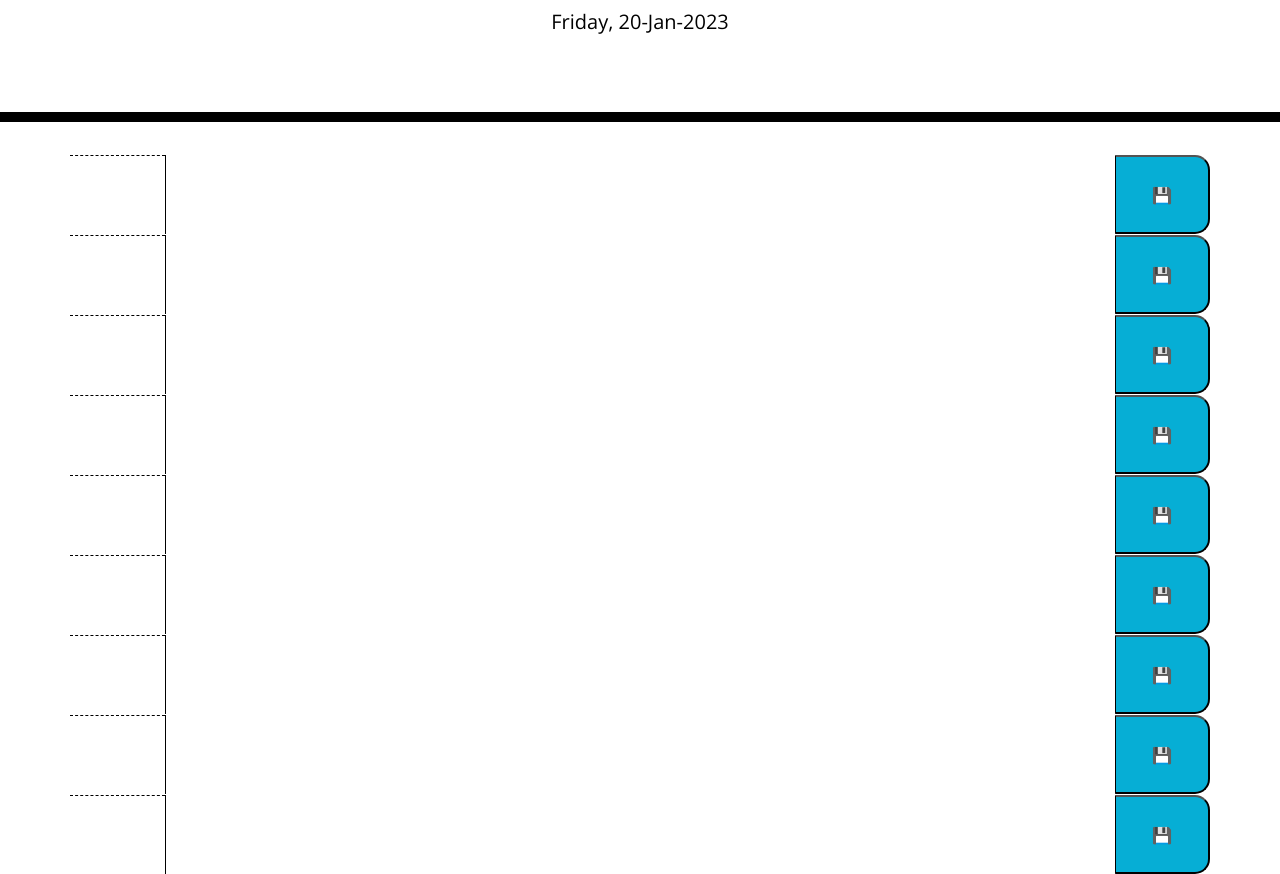
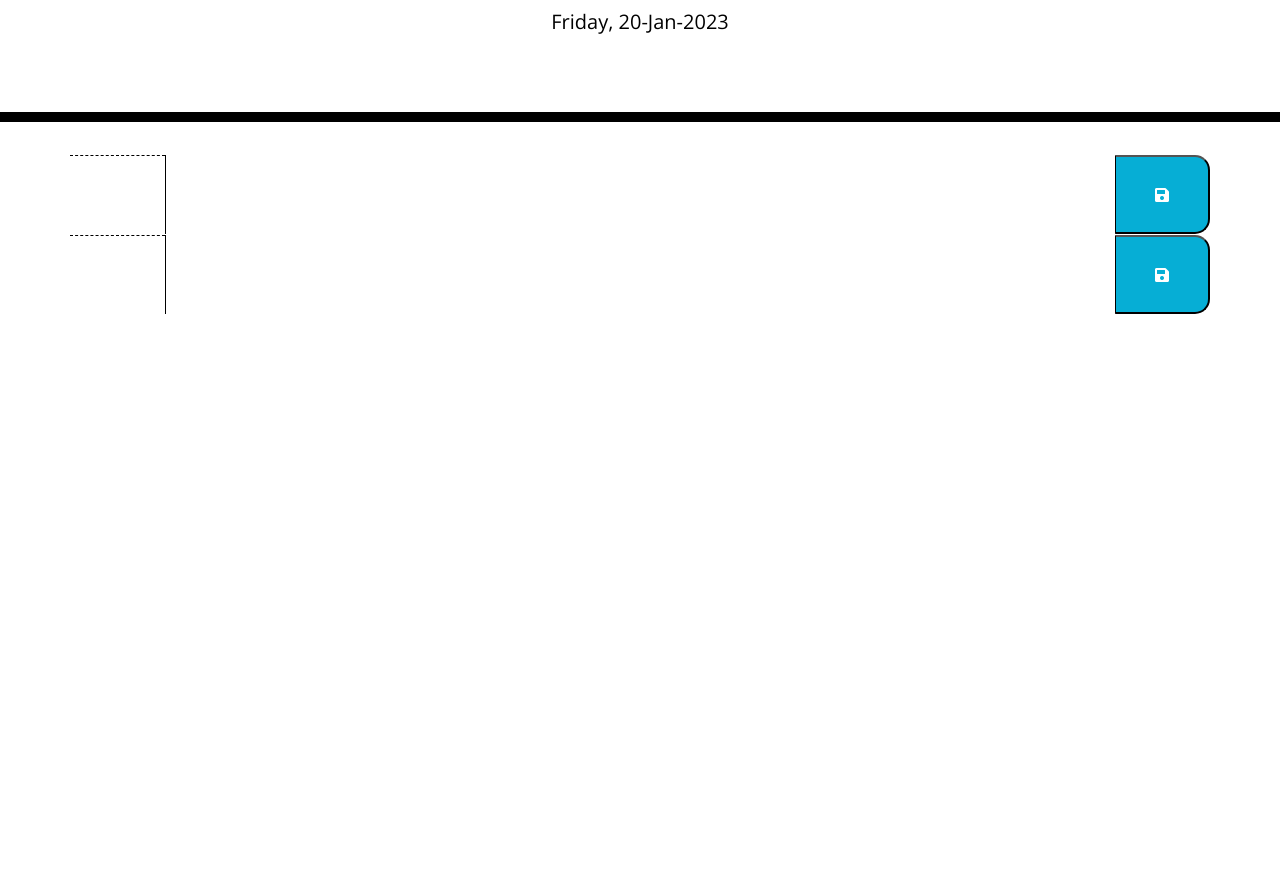
Before and after one commit to maijako/planner-app, a plain HTML site: page index.html in a window 1280 px wide. Shown: the part 182-1056 px from the top of the page. After the commit the page ends 800 px from the top, so only its background shows below. Drawn offline with nearby package versions, Linux system fonts and the light colour scheme.

Commit message:
added fonts css link to use a fas fa-save button

```diff
--- a/index.html
+++ b/index.html
@@ -4,6 +4,7 @@
     <meta charset="UTF-8" />
     <meta name="viewport" content="width=device-width, initial-scale=1.0" />
     <meta http-equiv="X-UA-Compatible" content="ie=edge" />
+    <link rel="stylesheet" href="https://use.fontawesome.com/releases/v5.12.1/css/all.css" crossorigin="anonymous">
     <link
       rel="stylesheet"
       href="https://stackpath.bootstrapcdn.com/bootstrap/4.3.1/css/bootstrap.min.css"
@@ -30,79 +31,17 @@
     </header>
     <div class="container">
       <!-- Timeblocks go here -->
-      <div class="time-block">
-        <div class="row">
+      <div class="time-block row">
           <div class="col-1 hour"></div>
           <textarea class="col-10 description"></textarea>
-          <button class="col-1 saveBtn">💾</button>
-        </div>
+          <button class="col-1 saveBtn"><i class="fas fa-save"></i></button>
       </div>
 
-      <div class="time-block">
-        <div class="row">
+      <div class="time-block row">
           <div class="col-1 hour"></div>
           <textarea class="col-10 description"></textarea>
-          <button class="col-1 saveBtn">💾</button>
-        </div>
+          <button class="col-1 saveBtn"><i class="fas fa-save"></i></button>
       </div>
-
-      <div class="time-block">
-        <div class="row">
-          <div class="col-1 hour"></div>
-          <textarea class="col-10 description"></textarea>
-          <button class="col-1 saveBtn">💾</button>
-        </div>
-      </div>
-
-      <div class="time-block">
-        <div class="row">
-          <div class="col-1 hour"></div>
-          <textarea class="col-10 description"></textarea>
-          <button class="col-1 saveBtn">💾</button>
-        </div>
-      </div>
-
-      <div class="time-block">
-        <div class="row">
-          <div class="col-1 hour"></div>
-          <textarea class="col-10 description"></textarea>
-          <button class="col-1 saveBtn">💾</button>
-        </div>
-      </div>
-
-      <div class="time-block">
-        <div class="row">
-          <div class="col-1 hour"></div>
-          <textarea class="col-10 description"></textarea>
-          <button class="col-1 saveBtn">💾</button>
-        </div>
-      </div>
-
-      <div class="time-block">
-        <div class="row">
-          <div class="col-1 hour"></div>
-          <textarea class="col-10 description"></textarea>
-          <button class="col-1 saveBtn">💾</button>
-        </div>
-      </div>
-
-      <div class="time-block">
-        <div class="row">
-          <div class="col-1 hour"></div>
-          <textarea class="col-10 description"></textarea>
-          <button class="col-1 saveBtn">💾</button>
-        </div>
-      </div>
-
-      <div class="time-block">
-        <div class="row">
-          <div class="col-1 hour"></div>
-          <textarea class="col-10 description"></textarea>
-          <button class="col-1 saveBtn">💾</button>
-        </div>
-      </div>
-
-
 
 
 
```
